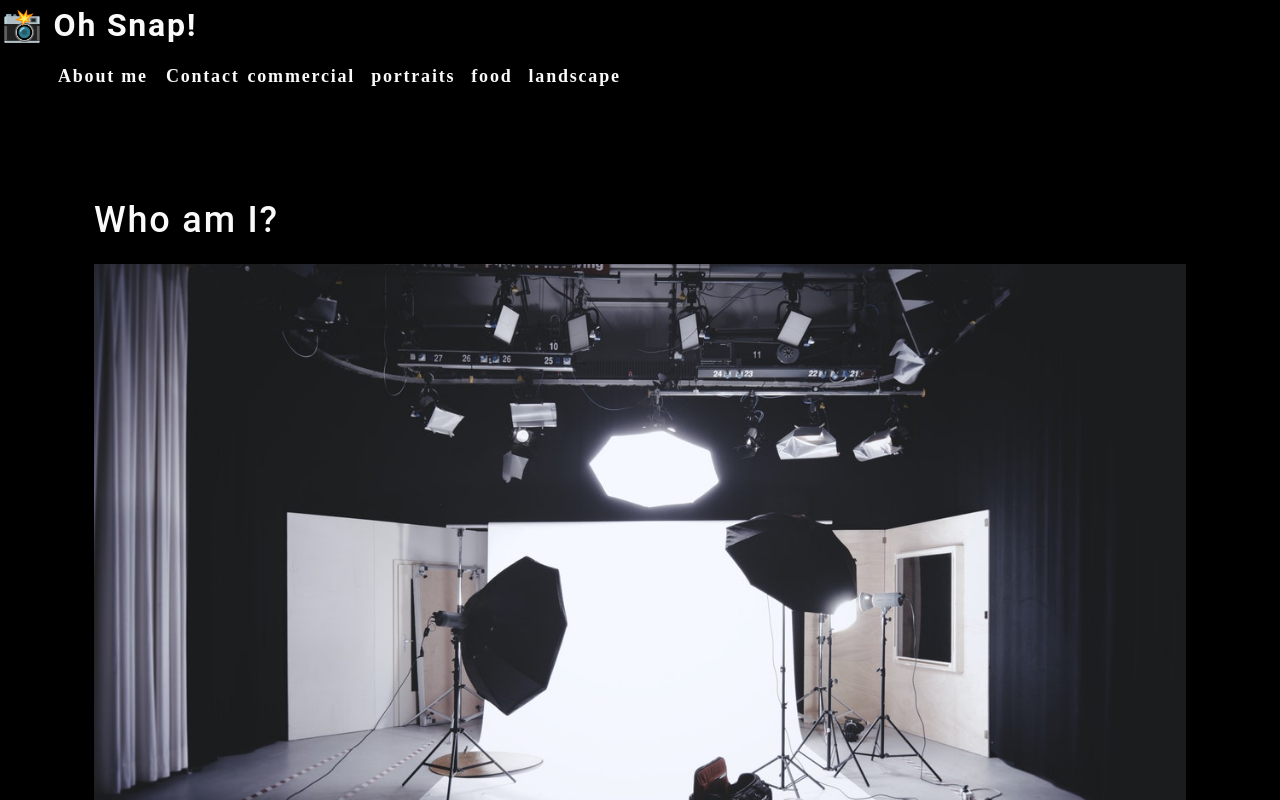
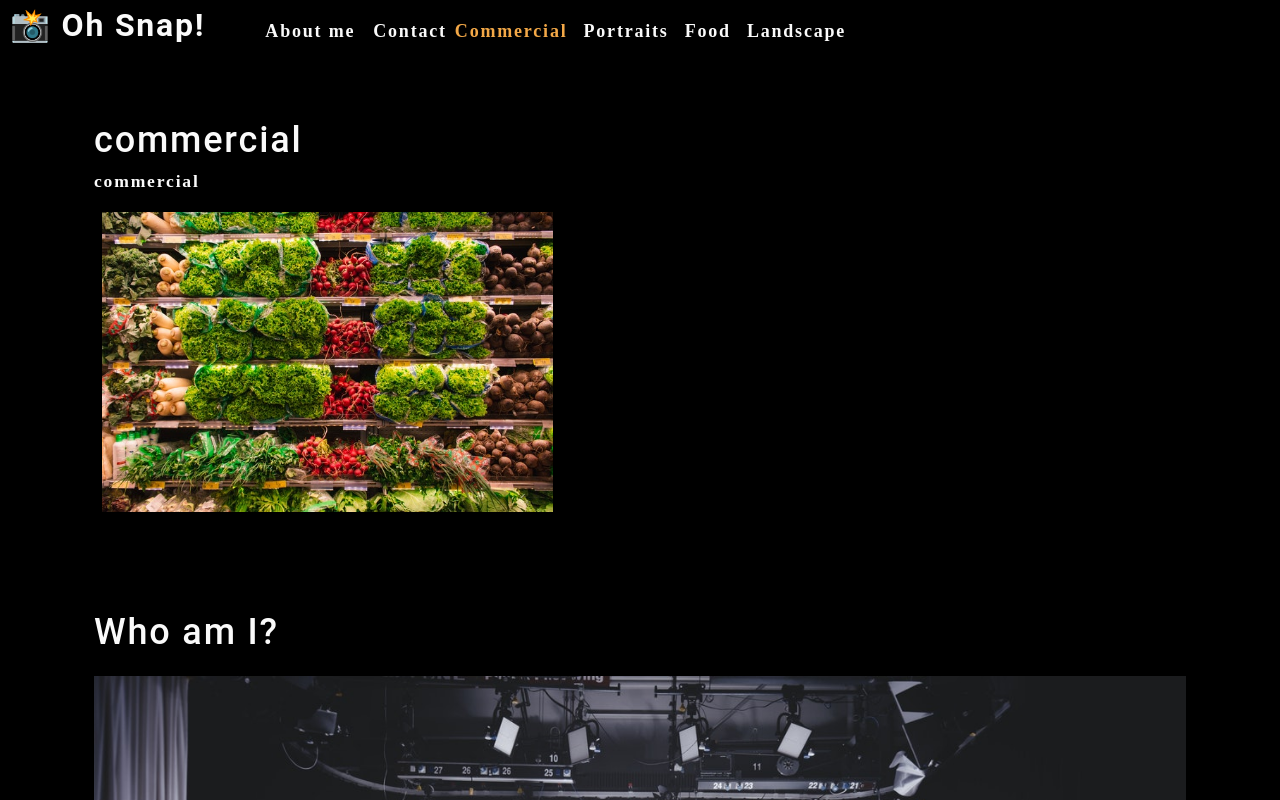
Before and after one commit to tracybrtn/Oh-Snap-, a React (Create React App) app: page / in a window 1280 px wide. Shown: the top 800 px of the page. Built offline with nearby package versions, Linux system fonts and the light colour scheme.

Commit message:
updated nav and app code for conditional rendering

```diff
--- a/src/App.js
+++ b/src/App.js
@@ -1,13 +1,33 @@
-import React from 'react';
+import React, { useState } from 'react';
+import Nav from './components/Nav'
 import About from './components/About';
-import Nav from './components/Nav'
+import Gallery from './components/Gallery';
 
 function App() {
+  const [categories] = useState([
+    {
+      name: 'commercial',
+      description: 'Photos of grocery stores, food trucks, and other commercial projects',
+    },
+    { name: 'portraits', description: 'Portraits of people in my life' },
+    { name: 'food', description: 'Delicious delicacies' },
+    { name: 'landscape', description: 'Fields, farmhouses, waterfalls, and the beauty of nature' },
+  ]);
+
+  const [currentCategory, setCurrentCategory] = useState(categories[0]);
+
   return (
     <div>
-      <Nav />
+      <Nav
+        categories={categories}
+        setCurrentCategory={setCurrentCategory}
+        currentCategory={currentCategory}
+      ></Nav>
       <main>
+        <div>
+          <Gallery />
           <About />
+        </div>
       </main>
     </div>
   );
--- /dev/null
+++ b/src/components/Gallery/index.js
@@ -0,0 +1,25 @@
+import React from 'react';
+import { capitalizeFirstLetter } from '../../utils/helpers';
+import photo from '../../assets/small/commercial/0.jpg';
+
+function Gallery(props) {
+  const currentCategory = {
+    name: "commercial",
+    description:
+      "Photos of grocery stores, food trucks, and other commercial projects",
+  };
+  return (
+    <section>
+      <h1>{currentCategory.name}</h1>
+      <p>{currentCategory.name}</p>
+      <div>
+        <img
+          src={photo}
+          alt="Commercial Example"
+          className="img-thumbnail mx-1"
+        />
+      </div>
+    </section>
+  );
+}
+export default Gallery;
--- a/src/components/Nav/index.js
+++ b/src/components/Nav/index.js
@@ -1,28 +1,20 @@
-import React from 'react';
+import React, { useEffect } from 'react';
+import { capitalizeFirstLetter } from "../../utils/helpers";
 
-const categories = [
-  {
-    name: "commercial",
-    description:
-      "Photos of grocery stores, food trucks, and other commercial projects",
-  },
-  { name: "portraits", description: "Portraits of people in my life" },
-  { name: "food", description: "Delicious delicacies" },
-  {
-    name: "landscape",
-    description: "Fields, farmhouses, waterfalls, and the beauty of nature",
-  },
-];
+function Nav(props) {
+  const {
+    categories = [],
+    setCurrentCategory,
+    currentCategory,
+  } = props;
 
-function categorySelected(name) {
-  console.log(`${name} clicked`)
-}
-
-function Nav() {
+  useEffect(() => {
+    document.title = capitalizeFirstLetter(currentCategory.name);
+  }, [currentCategory]);
 
   return (
-    <header>
-       <h2>
+    <header className="flex-row px-1">
+      <h2>
         <a data-testid="link" href="/">
           <span role="img" aria-label="camera"> 📸</span> Oh Snap!
         </a>
@@ -30,7 +22,7 @@
       <nav>
         <ul className="flex-row">
           <li className="mx-2">
-            <a  data-testid="about" href="#about">
+            <a data-testid="about" href="#about">
               About me
             </a>
           </li>
@@ -39,11 +31,16 @@
           </li>
           {categories.map((category) => (
             <li
-              className="mx-1"
-              key={category.name}
-            >
-               <span onClick={() => categorySelected(category.name)} >
-                {category.name}
+              className={`mx-1 ${
+                currentCategory.name === category.name && 'navActive'
+                }`} key={category.name}
+              >
+                <span
+                  onClick={() => {
+                    setCurrentCategory(category)
+                  }}
+                >
+                  {capitalizeFirstLetter(category.name)}
               </span>
             </li>
           ))}
```
